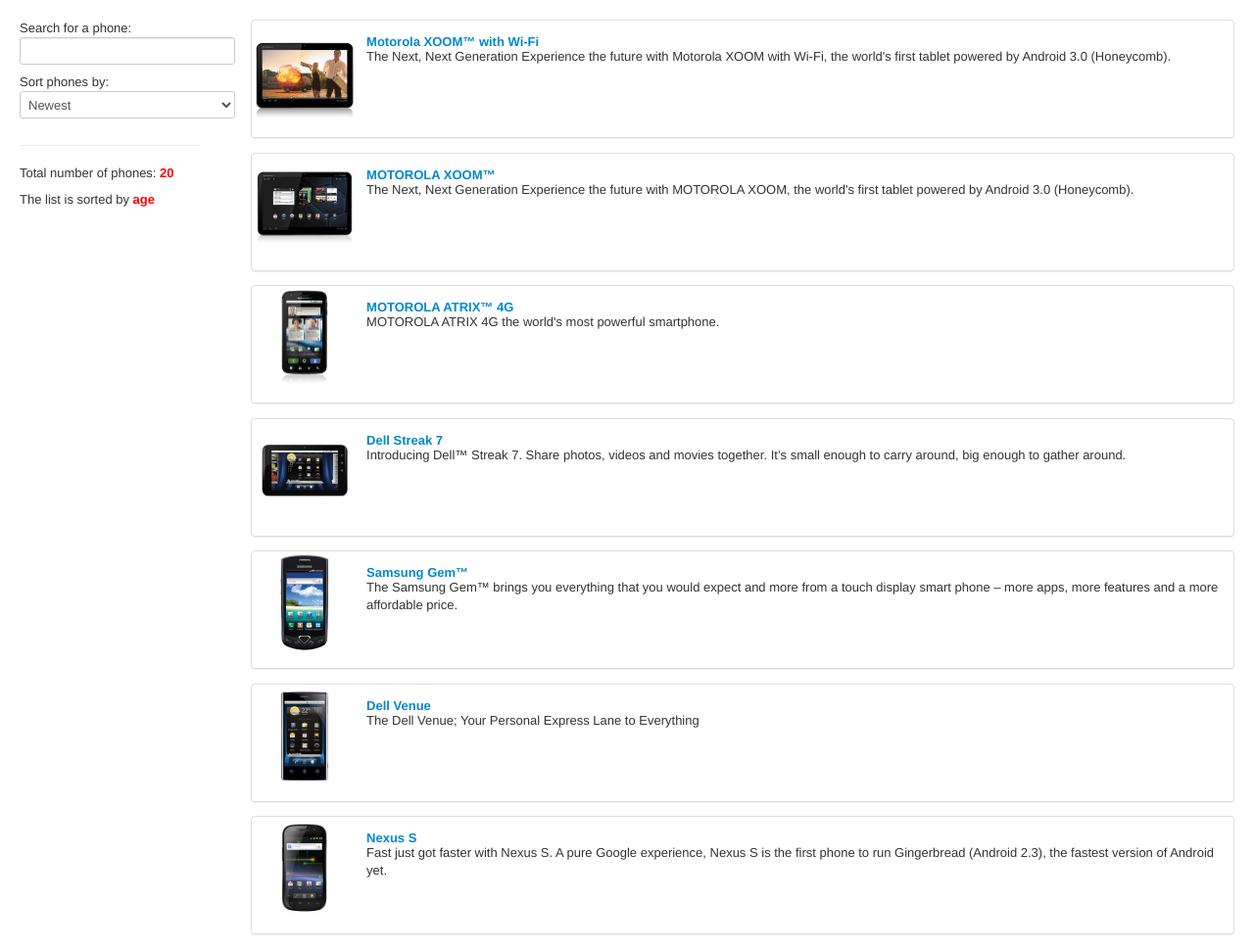
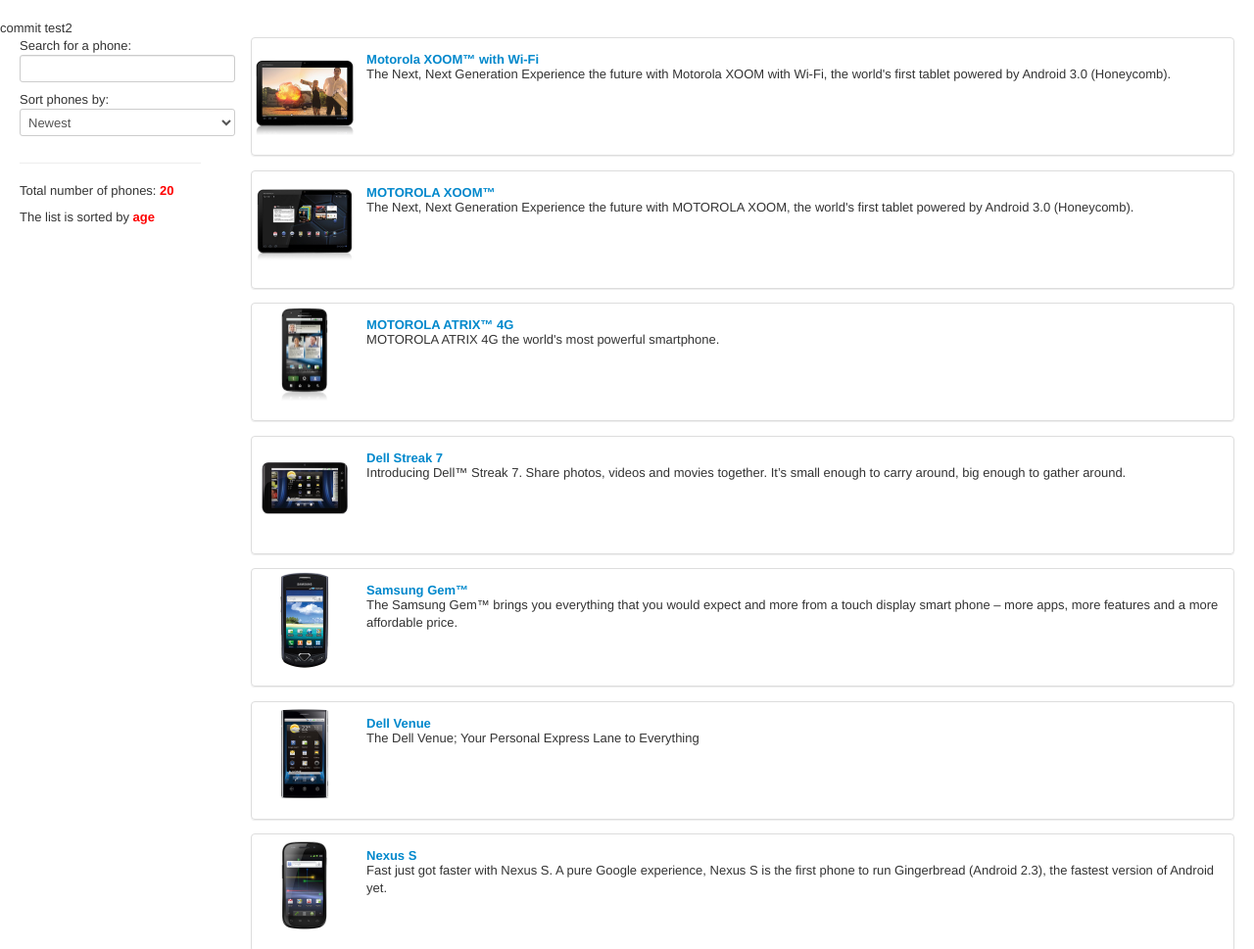
Before and after one commit to tomerikos/angular-phonecat, a website: page app/index.html in a window 1280 px wide. Shown: the top 969 px of the page at 98% size. Drawn offline with Linux system fonts and the light colour scheme.

Commit message:
GUI test

```diff
--- a/app/index.html
+++ b/app/index.html
@@ -10,6 +10,8 @@
 </head>
 
 <body>
+
+  commit test2
 
   <div class="container-fluid">
     <div class="row-fluid">
```
